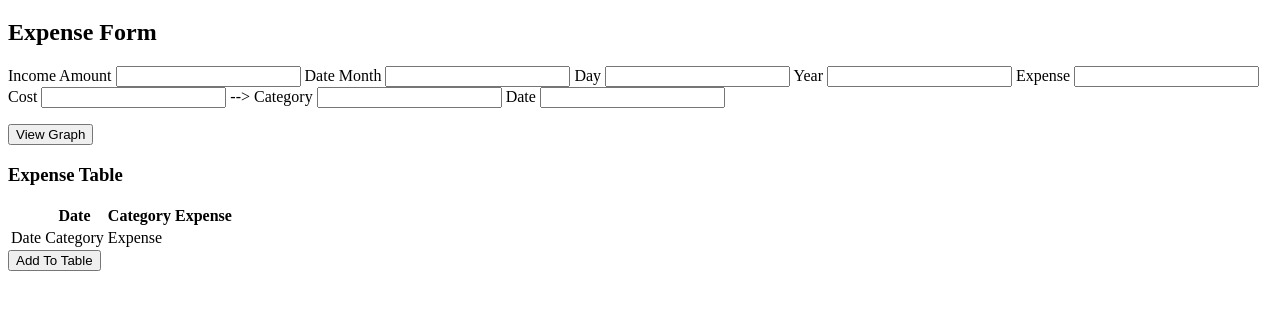
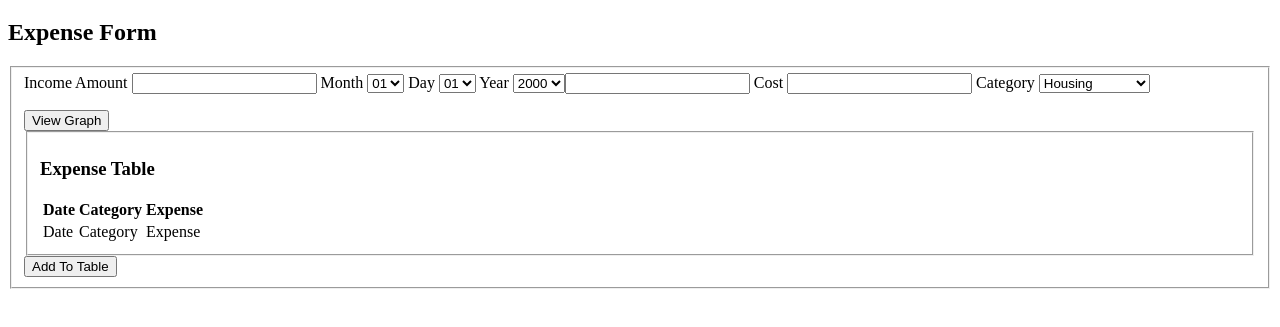
Before and after one commit to farhadahmed/expense_tracker, a plain HTML site: page public/index.html in a window 1280 px wide. Shown: the part 61-388 px from the top of the page. Drawn offline with Linux system fonts and the light colour scheme.

Commit message:
updates - form w/ dropdowns

```diff
--- a/public/index.html
+++ b/public/index.html
@@ -3,70 +3,133 @@
 <html>
 <head>
   <title>Expense Tracker Pro</title>
-  <link rel="stylesheet" type="text/css" href="css/main.css">
+  <link rel='stylesheet' type='text/css' 'href="css/main.css'>
   <link href='' rel='stylesheet' type='text/css'>
 </head>
 <body>
   <h1>Expense Tracker Pro</h1>
-
-  <div id="expense-form">
+   <div id="expense-form">
       <h2>Expense Form</h2>
 
-  <form id="expenseForm">
+  <form id='expenseForm'>
+    <fieldset>
+    <label for='fmIncome'>Income Amount</label>
+    <input name='fmIncome' type='text'>
+<!-- <label for="#fmDate">Date</label> -->
+    <label for='fmMonth'>Month</label>
+    <select name='fmMonth'>
+        <option value='01'>01</option>
+        <option value='02'>02</option>
+        <option value='03'>03</option>
+        <option value='04'>04</option>
+        <option value='05'>05</option>
+        <option value='06'>06</option>
+        <option value='07'>07</option>
+        <option value='08'>08</option>
+        <option value='09'>09</option>
+        <option value='10'>10</option>
+        <option value='11'>11</option>
+        <option value='12'>12</option>
+      </select>
+    <label for='fmDay'>Day</label>
+    <select name='fmDay'>
+        <option value='01'>01</option>
+        <option value='02'>02</option>
+        <option value='03'>03</option>
+        <option value='04'>04</option>
+        <option value='05'>05</option>
+        <option value='06'>06</option>
+        <option value='07'>07</option>
+        <option value='08'>08</option>
+        <option value='09'>09</option>
+        <option value='10'>10</option>
+        <option value='11'>11</option>
+        <option value='12'>12</option>
+        <option value='13'>13</option>
+        <option value='14'>14</option>
+        <option value='15'>15</option>
+        <option value='16'>16</option>
+        <option value='17'>17</option>
+        <option value='18'>18</option>
+        <option value='19'>19</option>
+        <option value='20'>20</option>
+        <option value='21'>21</option>
+        <option value='22'>22</option>
+        <option value='23'>23</option>
+        <option value='24'>24</option>
+        <option value='25'>25</option>
+        <option value='26'>26</option>
+        <option value='27'>27</option>
+        <option value='28'>28</option>
+        <option value='29'>29</option>
+        <option value='30'>30</option>
+        <option value='31'>31</option>
+      </select>
+    <label for='fmYear'>Year</label>
+    <select name='fmYear'>
+        <option value='2000'>2000</option>
+        <option value='2001'>2001</option>
+        <option value='2002'>2002</option>
+        <option value='2003'>2003</option>
+        <option value='2004'>2004</option>
+        <option value='2005'>2005</option>
+        <option value='2006'>2006</option>
+        <option value='2007'>2007</option>
+        <option value='2008'>2008</option>
+        <option value='2009'>2009</option>
+        <option value='2010'>2010</option>
+        <option value='2011'>2011</option>
+        <option value='2012'>2012</option>
+        <option value='2013'>2013</option>
+        <option value='2014'>2014</option>
+        <option value='2015'>2015</option>
 
-    <label for="#fmIncome">Income Amount</label>
-    <input name="fmIncome" type="text">
+    <label for='fmExpense'>Expense</label>
+    <input name='fmExpense' type='text'>
 
-    <label for="#fmDate">Date</label>
+    <label for='fmCost'>Cost</label>
+    <input name='fmCost' type='text'>
+<!--Drop Down-->
+    <label for='fmCategory'>Category</label>
+    <select name='fmCategory'>
+        <option value='Housing'>Housing</option>
+        <option value='Auto'>Auto</option>
+        <option value='Insurance'>Insurance</option>
+        <option value='Debts'>Debts</option>
+        <option value='Entertainment'>Entertainment</option>
+        <option value='Clothing'>Clothing</option>
+        <option value='Savings'>Savings</option>
+        <option value='Medical/Dental'>Medical/Dental</option>
+        <option value='Miscellaneous'>Miscellaneous</option>
+      </select>
+    </form>
 
-    <label for="#fmMonth">Month</label>
-    <input name="fmMonth" type="">
-
-    <label for="#fmDay">Day</label>
-    <input name="fmDay" type="">
-
-    <label for="#fmYear">Year</label>
-    <input name="fmYear" type="">
-
-    <label for="#fmExpense">Expense</label>
-    <input name="fmExpense" type="text">
-
-    <label for="#fmCost">Cost</label>
-    <input name="fmCost" <!-- type=""> -->
-
-    <label for="#fmCategory">Category</label>
-    <input name="fmCategory" <!-- type="">
-
-    <label for="#fmDate">Date</label>
-    <input name="fmDate" type="">
     <p></p>
-    <button type ="#viewGraph">View Graph</button>
+<!--firgure out how to override defalt of the form (stop from refreshing page when button is pushed)-->
+    <button type ='viewGraph'>View Graph</button>
+    <fieldset>
   </form>
-
-  <div id="table-container">
       <h3>Expense Table</h3>
-        <table id="expenseTable">
-
-      <tr class="head">
-        <th></th>
+        <table id='expenseTable'>
+      <tr class='head'>
         <th>Date</th>
         <th>Category</th>
         <th>Expense</th>
       </tr>
-      <tr class="newTr">
-        <td id="#tdDate">Date</td>
-        <td id="#tdCategory">Category</td>
-        <td id="#tdExpense">Expense</td>
+      <tr class='newTr'>
+        <td id='tdDate'>Date</td>
+        <td id='tdCategory'>Category</td>
+        <td id='tdExpense'>Expense</td>
       </tr>
     </table>
-  </div>
-
-    <button type ="#tableRender">Add To Table</button>
+  </fieldset>
+<!--<a> tag for link-->
+    <button id='tableRender' type='submit'> Add To Table</button>
 
   <footer></footer>
 
-  <script type="text/javascript" src="js/expenseTracker.js"></script>
-  <script type="text/jQuery" src="js/jquery.js"></script>
+  <script type='text/javascript' src='js/expenseTracker.js'></script>
+  <script type='text/javascript' src='js/jquery.js'></script>
 
 </body>
 </html>
```
